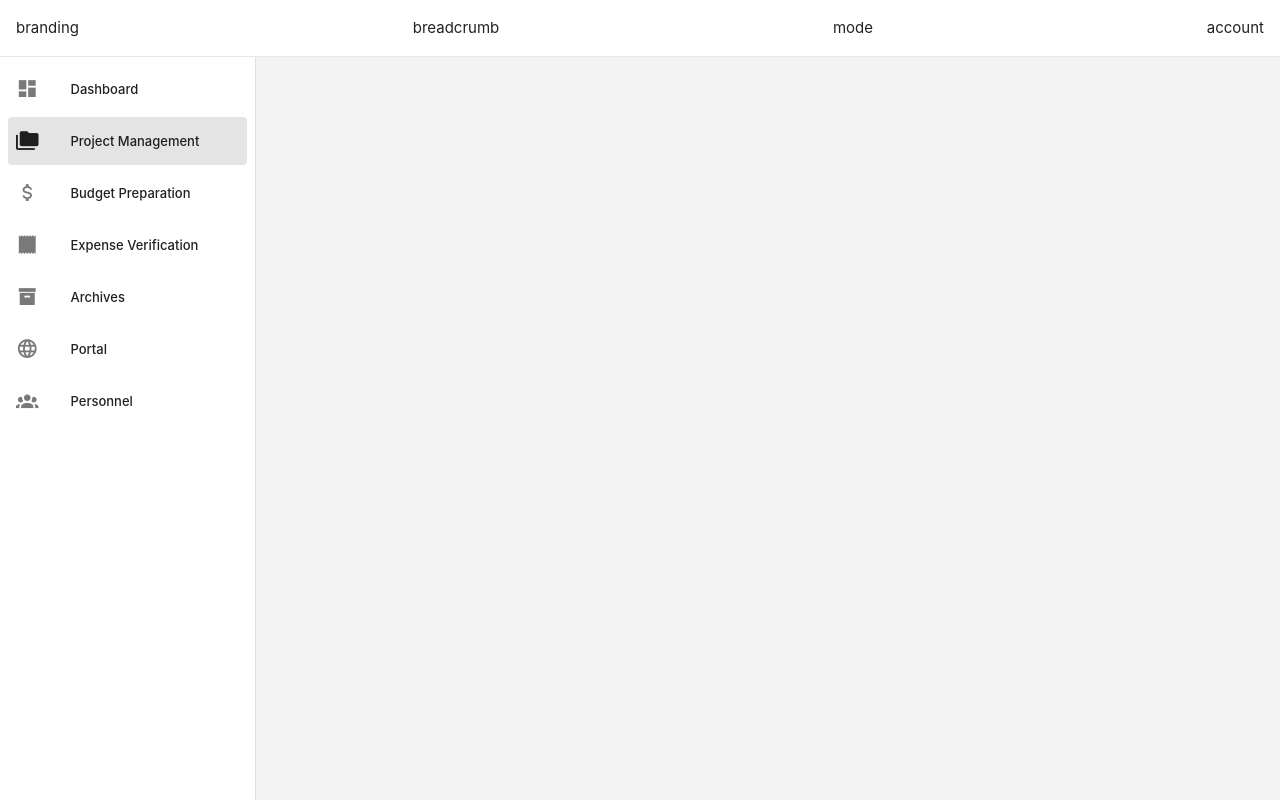
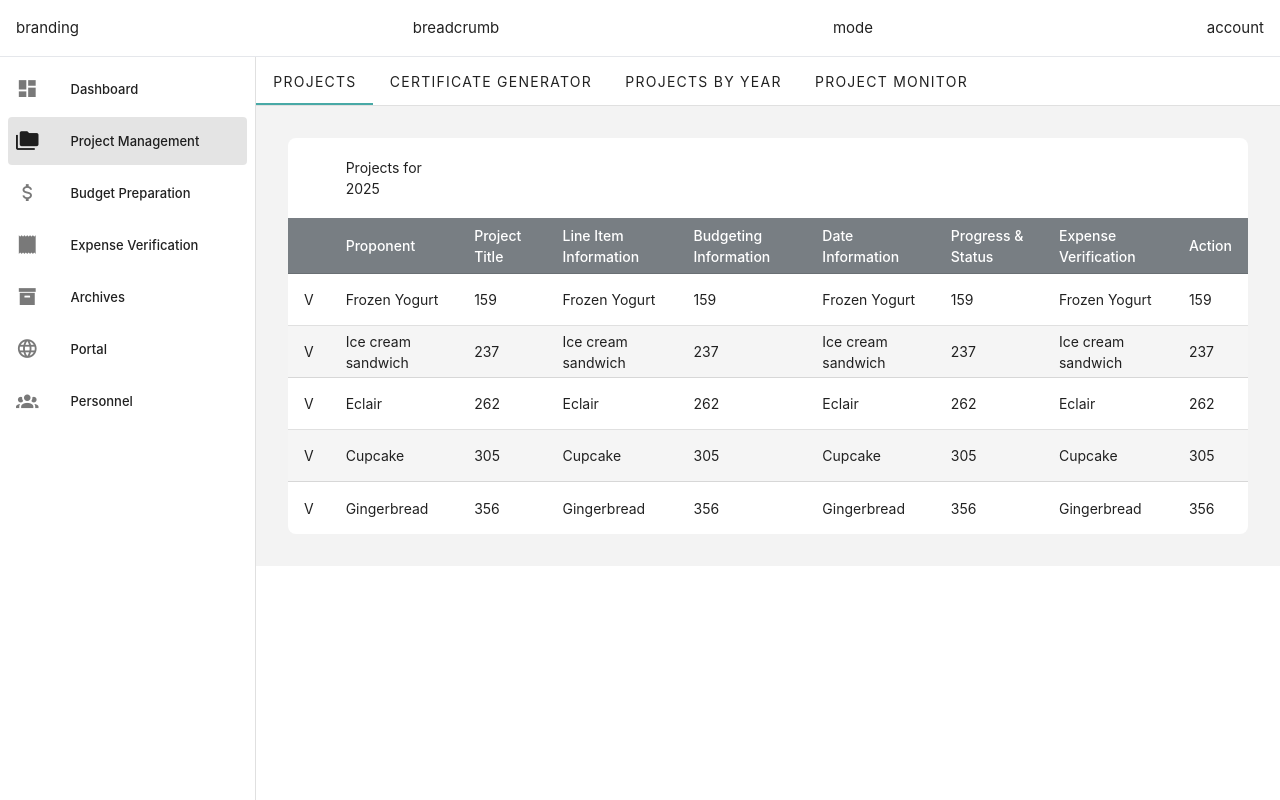
Before and after one commit to renzomrtn/Youth-Officials-Unified-Tracking-Hub, a Vue app in the folder frontend/: page /projects in a window 1280 px wide. Built offline with nearby package versions, Linux system fonts and the light colour scheme.

Commit message:
tabbinng

```diff
--- a/frontend/src/App.vue
+++ b/frontend/src/App.vue
@@ -6,11 +6,12 @@ import SideBar from './components/SideBar.vue'
 
 const route = useRoute()
 const showSidebar = computed(() => !route.meta.hideLayout)
+const showNavBar = computed(() => !route.meta.hideLayout)
 </script>
 
 <template>
   <v-app>
-    <NavBar />
+    <NavBar v-if="showNavBar" />
 
     <v-layout>
       <SideBar v-if="showSidebar" />
@@ -21,8 +22,3 @@ const showSidebar = computed(() => !route.meta.hideLayout)
     </v-layout>
   </v-app>
 </template>
-<style scoped>
-:deep(.v-main) {
-  background-color: #f3f3f3;
-}
-</style>
--- a/frontend/src/assets/main.css
+++ b/frontend/src/assets/main.css
@@ -19,8 +19,32 @@ html, body {
 .content {
   width: 100%;
   margin: 0 auto;
+  background-color: #f3f3f3;
+}
+
+.tabs-list {
+  background-color: #ffffff;
+  border-bottom: 1px solid #e0e0e0;
+}
+
+.inner-content {
+  margin: 0 auto;
   padding: 2rem;
 }
+
+.tables .table-header {
+  height: 5rem;
+}
+
+.tables .row-header {
+  background-color: #787e83;
+  color: white;
+}
+
+.tables tbody tr:hover {
+  background-color: #e3f2fd;
+}
+
 
 @media (min-width: 1024px) {
   body {
--- /dev/null
+++ b/frontend/src/components/TabsList.vue
@@ -0,0 +1,64 @@
+<template>
+  <v-tabs v-if="tabs.length > 0" v-model="activeTab" slider-color="secondary">
+    <v-tab
+      v-for="item in tabs"
+      :key="item.route"
+      :value="item.route"
+      @click="navigateToTab(item.route)"
+    >
+      {{ item.name }}
+    </v-tab>
+  </v-tabs>
+</template>
+
+<script setup>
+import { ref, computed, watch, onMounted } from 'vue'
+import { useRoute, useRouter } from 'vue-router'
+
+const route = useRoute()
+const router = useRouter()
+const activeTab = ref(null)
+
+// Get tabs for the current subsystem
+const tabs = computed(() => {
+  // Find the parent route (main subsystem route)
+  const currentPath = route.path
+  const parentPath = route.meta.parentRoute || currentPath
+
+  // Find the route that has tabs defined
+  const parentRoute = router.options.routes.find(r => r.path === parentPath)
+
+  return parentRoute?.meta?.tabs || []
+})
+
+// Navigate to selected tab
+const navigateToTab = (tabRoute) => {
+  if (tabRoute !== route.path) {
+    router.push(tabRoute)
+  }
+}
+
+// Set active tab based on current route
+const setActiveTab = () => {
+  const currentPath = route.path
+  const matchingTab = tabs.value.find(tab => tab.route === currentPath)
+
+  if (matchingTab) {
+    activeTab.value = matchingTab.route
+  } else {
+    // If no exact match, set to default tab
+    const defaultTab = tabs.value.find(tab => tab.default)
+    activeTab.value = defaultTab?.route || tabs.value[0]?.route
+  }
+}
+
+// Watch for route changes
+watch(() => route.path, () => {
+  setActiveTab()
+})
+
+// Initialize on mount
+onMounted(() => {
+  setActiveTab()
+})
+</script>
--- /dev/null
+++ b/frontend/src/composables/useTabs.js
@@ -0,0 +1,58 @@
+import { computed } from 'vue'
+import { useRoute, useRouter } from 'vue-router'
+
+/**
+ * Composable for managing dynamic tabs
+ * @returns {Object} Tab management utilities
+ */
+export function useTabs() {
+  const route = useRoute()
+  const router = useRouter()
+
+  /**
+   * Get tabs for current subsystem
+   */
+  const currentTabs = computed(() => {
+    const currentPath = route.path
+    const parentPath = route.meta.parentRoute || currentPath
+    const parentRoute = router.options.routes.find(r => r.path === parentPath)
+    return parentRoute?.meta?.tabs || []
+  })
+
+  /**
+   * Check if current page has tabs
+   */
+  const hasTabs = computed(() => currentTabs.value.length > 0)
+
+  /**
+   * Get parent subsystem info
+   */
+  const parentSubsystem = computed(() => {
+    const parentPath = route.meta.parentRoute || route.path
+    return router.options.routes.find(r => r.path === parentPath)
+  })
+
+  /**
+   * Get active tab
+   */
+  const activeTab = computed(() => {
+    return currentTabs.value.find(tab => tab.route === route.path)
+  })
+
+  /**
+   * Navigate to a tab
+   */
+  const navigateToTab = (tabRoute) => {
+    if (tabRoute !== route.path) {
+      router.push(tabRoute)
+    }
+  }
+
+  return {
+    currentTabs,
+    hasTabs,
+    parentSubsystem,
+    activeTab,
+    navigateToTab
+  }
+}
--- a/frontend/src/router/index.js
+++ b/frontend/src/router/index.js
@@ -7,8 +7,13 @@ import ExpensesView from '@/views/Expense/ExpensesView.vue'
 import ArchivesView from '@/views/Archive/ArchivesView.vue'
 import PortalView from '@/views/Portal/PortalView.vue'
 import PersonnelView from '@/views/Personnel/PersonnelView.vue'
+import CertificateGenerator from '@/views/Project/CertificateGenerator.vue'
 
 const routes = [
+  {
+    path: '/',
+    redirect: '/login'
+  },
   {
     path: '/login',
     name: 'Login',
@@ -34,7 +39,13 @@ const routes = [
       showInSidebar: true,
       title: 'Project Management',
       icon: 'mdi-folder-multiple',
-      order: 2
+      order: 2,
+      tabs: [
+        { name: 'Projects', route: '/projects', default: true },
+        { name: 'Certificate Generator', route: '/projects/certificate-generator' },
+        { name: 'Projects by Year', route: '/projects/by-year' },
+        { name: 'Project Monitor', route: '/projects/monitor' }
+      ]
     }
   },
   {
@@ -45,7 +56,12 @@ const routes = [
       showInSidebar: true,
       title: 'Budget Preparation',
       icon: 'mdi-currency-usd',
-      order: 3
+      order: 3,
+      tabs: [
+        { name: 'Line Items', route: '/budget', default: true },
+        { name: 'Needs Assessment', route: '/budget/needs-assessment' },
+        { name: 'SK Monitor', route: '/budget/monitor' }
+      ]
     }
   },
   {
@@ -56,7 +72,12 @@ const routes = [
       showInSidebar: true,
       title: 'Expense Verification',
       icon: 'mdi-receipt',
-      order: 4
+      order: 4,
+      tabs: [
+        { name: 'Current Verifications', route: '/expenses', default: true },
+        { name: 'Past Verifications', route: '/expenses/past-verifications' },
+        { name: 'Verifications Monitoring', route: '/expenses/monitor' },
+      ]
     }
   },
   {
@@ -91,6 +112,16 @@ const routes = [
       icon: 'mdi-account-group',
       order: 7
     }
+  },
+  // child routes
+  {
+    path: '/projects/certificate-generator',
+    name: 'Certificate-Generator',
+    component: CertificateGenerator,
+    meta: {
+      parentRoute: '/projects',
+      title: 'Certificate Generator'
+    }
   }
 ];
 
--- a/frontend/src/views/Budget/BudgetView.vue
+++ b/frontend/src/views/Budget/BudgetView.vue
@@ -1,5 +1,16 @@
 <template>
     <section class="content">
+        <div class="tabs-list">
+            <TabsList v-if="hasTabs" />
+        </div>
+        <div class="inner-content">
 
+        </div>
     </section>
 </template>
+<script setup>
+import { useTabs } from '@/composables/useTabs'
+import TabsList from '@/components/TabsList.vue'
+
+const { hasTabs } = useTabs()
+</script>
--- a/frontend/src/views/DashboardView.vue
+++ b/frontend/src/views/DashboardView.vue
@@ -1,5 +1,7 @@
 <template>
     <section class="content">
-        <h1>Dashboard</h1>
+        <div class="inner-content">
+            <h1>Dashboard</h1>
+        </div>
     </section>
 </template>
--- a/frontend/src/views/Expense/ExpensesView.vue
+++ b/frontend/src/views/Expense/ExpensesView.vue
@@ -1,5 +1,16 @@
 <template>
     <section class="content">
+        <div class="tabs-list">
+            <TabsList v-if="hasTabs" />
+        </div>
+        <div class="inner-content">
 
+        </div>
     </section>
 </template>
+<script setup>
+import { useTabs } from '@/composables/useTabs'
+import TabsList from '@/components/TabsList.vue'
+
+const { hasTabs } = useTabs()
+</script>
--- a/frontend/src/views/Personnel/PersonnelView.vue
+++ b/frontend/src/views/Personnel/PersonnelView.vue
@@ -1,5 +1,16 @@
 <template>
     <section class="content">
+        <div class="tabs-list">
+            <TabsList v-if="hasTabs" />
+        </div>
+        <div class="inner-content">
 
+        </div>
     </section>
 </template>
+<script setup>
+import { useTabs } from '@/composables/useTabs'
+import TabsList from '@/components/TabsList.vue'
+
+const { hasTabs } = useTabs()
+</script>
--- a/frontend/src/views/Portal/PortalView.vue
+++ b/frontend/src/views/Portal/PortalView.vue
@@ -1,5 +1,16 @@
 <template>
     <section class="content">
+        <div class="tabs-list">
+            <TabsList v-if="hasTabs" />
+        </div>
+        <div class="inner-content">
 
+        </div>
     </section>
 </template>
+<script setup>
+import { useTabs } from '@/composables/useTabs'
+import TabsList from '@/components/TabsList.vue'
+
+const { hasTabs } = useTabs()
+</script>
--- /dev/null
+++ b/frontend/src/views/Project/CertificateGenerator.vue
@@ -0,0 +1,16 @@
+<template>
+    <section class="content">
+        <div class="tabs-list">
+            <TabsList v-if="hasTabs" />
+        </div>
+        <div class="inner-content">
+
+        </div>
+    </section>
+</template>
+<script setup>
+import { useTabs } from '@/composables/useTabs'
+import TabsList from '@/components/TabsList.vue'
+
+const { hasTabs } = useTabs()
+</script>
--- a/frontend/src/views/Project/ProjectsView.vue
+++ b/frontend/src/views/Project/ProjectsView.vue
@@ -1,5 +1,93 @@
 <template>
     <section class="content">
-
+        <div class="tabs-list">
+            <TabsList v-if="hasTabs" />
+        </div>
+        <div class="inner-content">
+            <v-table striped="even" hover rounded class="tables rounded-lg overflow-hidden">
+                <thead>
+                    <tr class="table-header">
+                        <td>
+                        </td>
+                        <td>
+                            Projects for 2025
+                        </td>
+                    </tr>
+                </thead>
+                <thead>
+                    <tr class="row-header">
+                        <th class="text-left">
+                        </th>
+                        <th class="text-left">
+                            Proponent
+                        </th>
+                        <th class="text-left">
+                            Project Title
+                        </th>
+                        <th class="text-left">
+                            Line Item Information
+                        </th>
+                        <th class="text-left">
+                            Budgeting Information
+                        </th>
+                        <th class="text-left">
+                            Date Information
+                        </th>
+                        <th class="text-left">
+                            Progress & Status
+                        </th>
+                        <th class="text-left">
+                            Expense Verification
+                        </th>
+                        <th class="text-left">
+                            Action
+                        </th>
+                    </tr>
+                </thead>
+                <tbody>
+                    <tr v-for="item in desserts" :key="item.name">
+                        <td>V</td>
+                        <td>{{ item.name }}</td>
+                        <td>{{ item.calories }}</td>
+                        <td>{{ item.name }}</td>
+                        <td>{{ item.calories }}</td>
+                        <td>{{ item.name }}</td>
+                        <td>{{ item.calories }}</td>
+                        <td>{{ item.name }}</td>
+                        <td>{{ item.calories }}</td>
+                    </tr>
+                </tbody>
+            </v-table>
+        </div>
     </section>
 </template>
+<script setup>
+import { ref } from 'vue'
+import { useTabs } from '@/composables/useTabs'
+import TabsList from '@/components/TabsList.vue'
+
+const { hasTabs } = useTabs()
+
+const desserts = ref([
+  {
+    name: 'Frozen Yogurt',
+    calories: 159,
+  },
+  {
+    name: 'Ice cream sandwich',
+    calories: 237,
+  },
+  {
+    name: 'Eclair',
+    calories: 262,
+  },
+  {
+    name: 'Cupcake',
+    calories: 305,
+  },
+  {
+    name: 'Gingerbread',
+    calories: 356,
+  },
+])
+</script>
```
